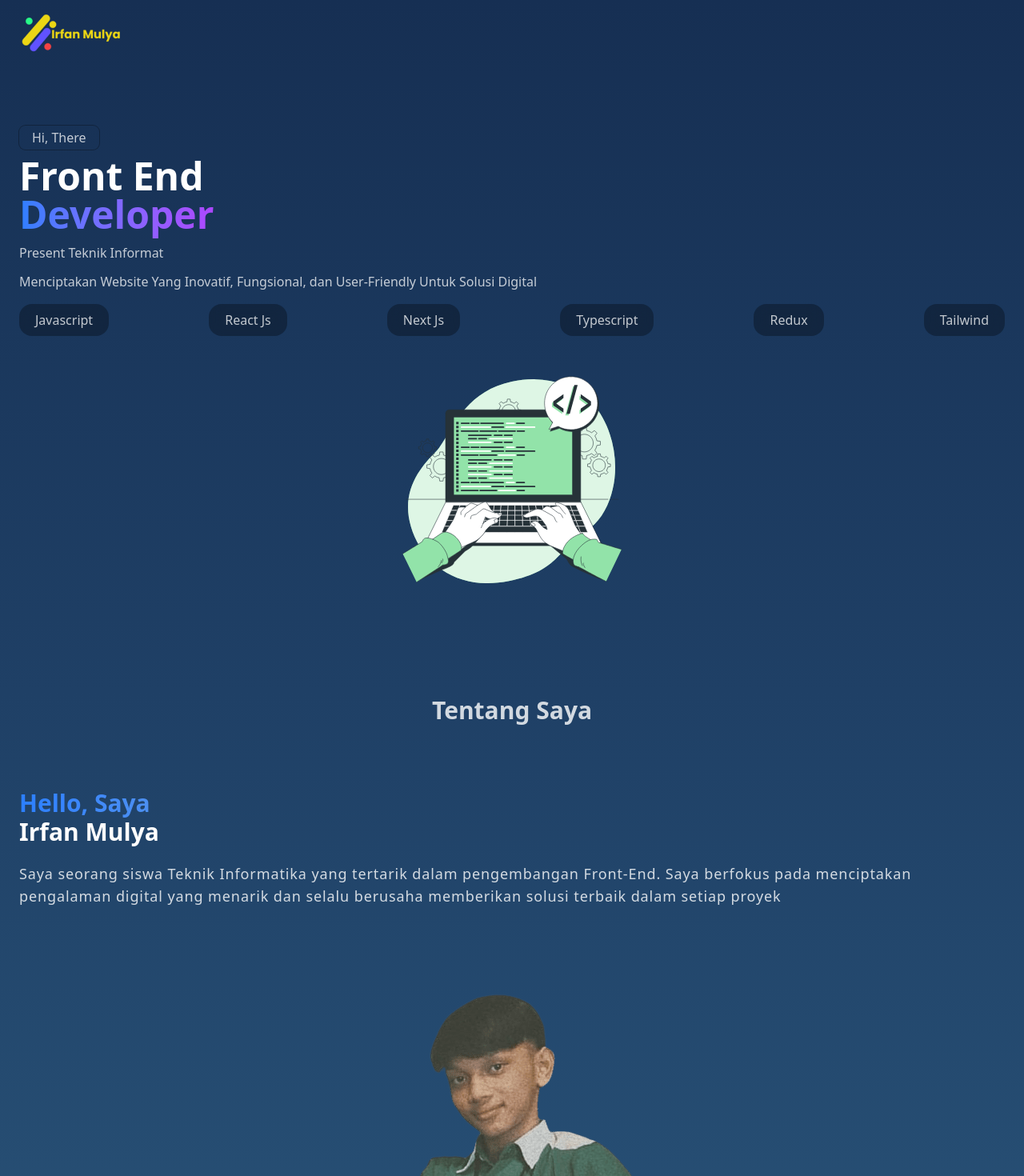
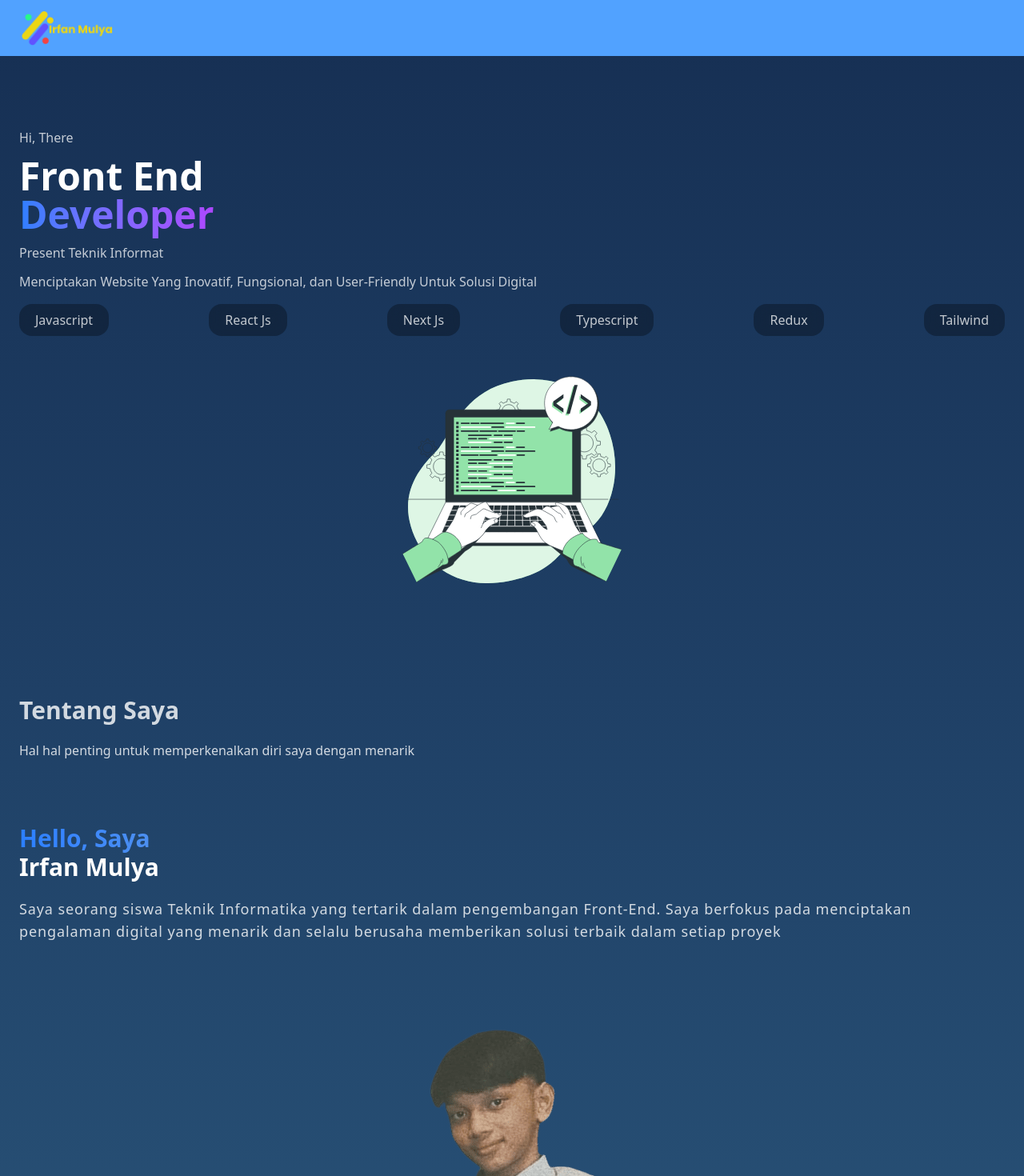
Before and after one commit to irfanmans/PORTOFOLIO, a React (Vite) app: page /main-home in a window 1280 px wide. Shown: the top 1470 px of the page at 80% size. Built offline with nearby package versions, Linux system fonts and the light colour scheme.

Commit message:
more update component

```diff
--- a/src/components/Footer.tsx
+++ b/src/components/Footer.tsx
@@ -9,7 +9,7 @@ export default function Footer() {
     <footer className="mt-30 px-6 py-10 bg-[#152C5B]">
       <div>
         <IconBrand src={footerImage} alt="footer-image" width={170} />
-        <p className="text-white/80 text-lg tracking-wider mt-3 mb-8">
+        <p className="text-white/80 text-md tracking-wider mt-3 mb-8">
           Personal Website cara untuk memperkenalkan diri, khususnya pengetahuan
           dan achievement yang telah didapatkan
         </p>
--- a/src/components/Navbar.tsx
+++ b/src/components/Navbar.tsx
@@ -27,25 +27,27 @@ export default function Navbar() {
   return (
     <header
       className={`fixed top-0 left-0 right-0 w-full z-50 transition-all duration-500 ${
-        scroll ? "bg-blue-400 shadow-2xl scale-105" : "bg-transparent"
+        scroll
+          ? "bg-blue-400 drop-shadow-lg scale-105 py-3"
+          : "bg-blue-400 py-3"
       }`}
     >
-      <div className="flex justify-between items-center py-4 px-6">
+      <div className="flex justify-between items-center px-6">
         <div>
-          <IconBrand alt="icon-nav" width={130} src={iconBrand} />
+          <IconBrand alt="icon-nav" width={120} src={iconBrand} />
         </div>
 
         <nav
-          className={`absolute top-25 right-5 rounded-lg h-96 w-[90%] backdrop-blur-sm bg-blue-400 transform transition-transform duration-300  ${
-            isOpen ? "translate-y-0 " : "hidden"
+          className={`absolute top-17 right-0 h-96 w-full bg-blue-400 transform transition-transform duration-300 rounded-b-2xl ${
+            isOpen ? "translate-y-0" : "hidden"
           }`}
         >
-          <div className="p-10">
-            <ul className="flex flex-col justify-between gap-15 text-white text-lg">
-              <li className="cursor-pointer">Home</li>
-              <li className="cursor-pointer">About</li>
-              <li className="cursor-pointer">Services</li>
-              <li className="cursor-pointer">Contact</li>
+          <div className="pb-10 px-8 pt-5">
+            <ul className="flex flex-col justify-between gap-6 pb-10 text-white text-lg">
+              <li className="cursor-pointer border-b-1 pb-5">Home</li>
+              <li className="cursor-pointer border-b-1 pb-5">About</li>
+              <li className="cursor-pointer border-b-1 pb-5">Services</li>
+              <li className="cursor-pointer border-b-1 pb-5">Contact</li>
             </ul>
           </div>
         </nav>
--- a/src/parts/About.tsx
+++ b/src/parts/About.tsx
@@ -5,8 +5,11 @@ export default function About() {
   return (
     <>
       <div className="pt-30">
-        <div className="text-center text-white/80 pb-20 leading-9">
+        <div className="text-white/80 pb-20">
           <h1 className="text-3xl font-bold">Tentang Saya</h1>
+          <p className="mt-5">
+            Hal hal penting untuk memperkenalkan diri saya dengan menarik
+          </p>
         </div>
         <div>
           <div>
--- a/src/parts/Hero.tsx
+++ b/src/parts/Hero.tsx
@@ -15,9 +15,7 @@ export default function Hero() {
     <>
       <div className="pt-40">
         <div>
-          <span className="py-1 px-4 ring-1 ring-black/30 rounded-lg text-white/75">
-            Hi, There
-          </span>
+          <span className="text-white/75">Hi, There</span>
           <h1 className="text-5xl font-bold mt-3 text-white">
             Front End <br />{" "}
             <span className="bg-gradient-to-r from-blue-500 to-purple-500 text-transparent bg-clip-text">
--- a/src/parts/Service.tsx
+++ b/src/parts/Service.tsx
@@ -19,7 +19,7 @@ export default function Service() {
 
   return (
     <div className="pt-30">
-      <div className="text-center text-white/80 pb-20">
+      <div className=" text-white/80 pb-10">
         <h1 className="text-3xl font-bold ">Informasi Saya</h1>
         <p className="mt-5">
           Hal hal penting dalam technologi yang saya gunakan, project yang saya
@@ -28,7 +28,7 @@ export default function Service() {
       </div>
       <div className="flex justify-between text-white/80 backdrop-blur-sm bg-black/20 py-2 px-2 rounded-2xl mb-10">
         <Button
-          className="flex flex-col items-center gap-2 hover:bg-purple-400 py-2 px-3 rounded-xl"
+          className={`flex flex-col items-center gap-2 hover:bg-purple-400 py-2 px-3 rounded-xl`}
           onClick={() => handleService(<TechStack />)}
         >
           <RiStackLine size={20} />
```
